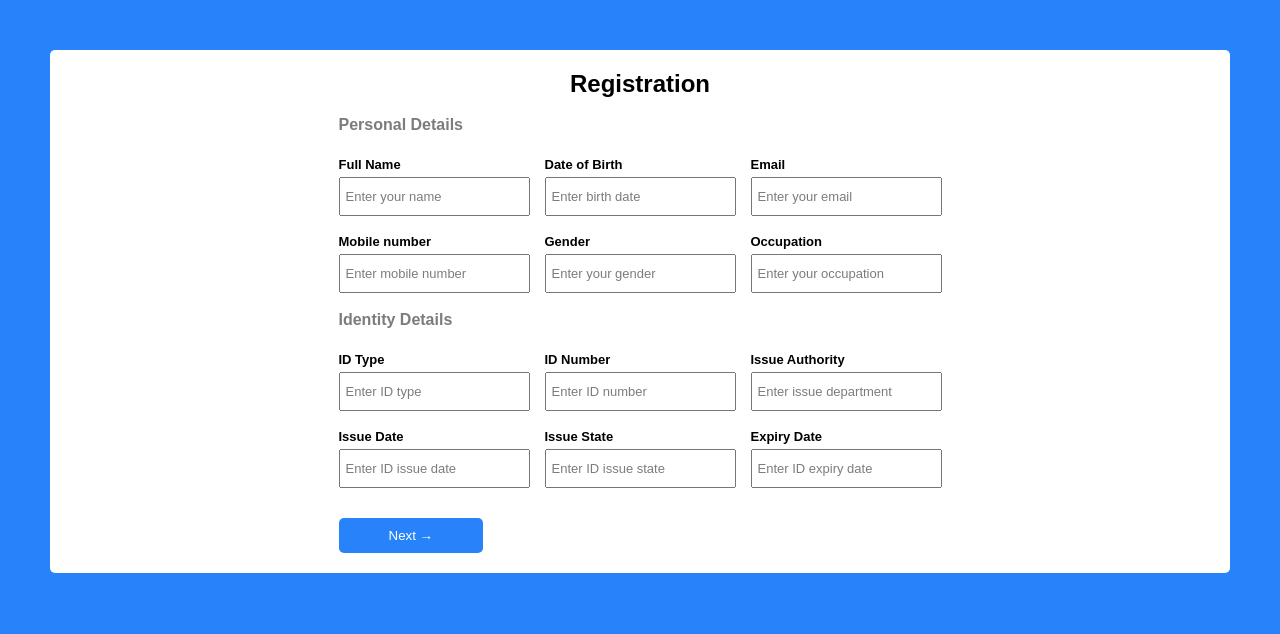
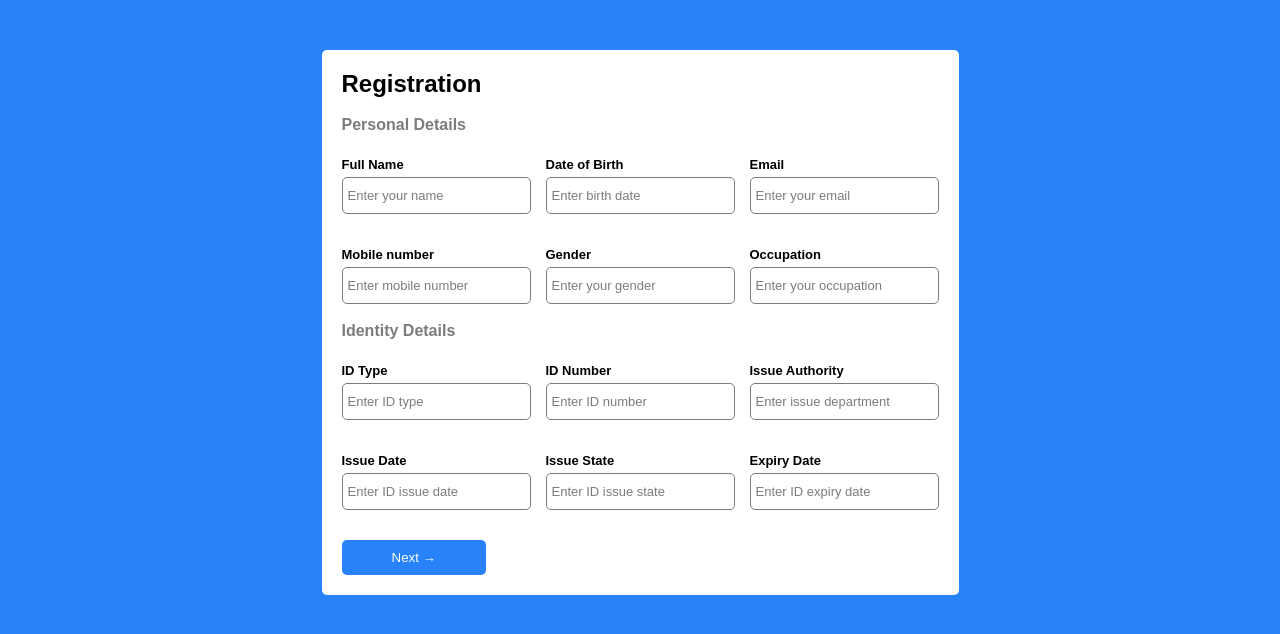
Before and after one commit to Kelvin-Peprah/multi-login, a plain HTML site: page index.html in a window 1280 px wide. Drawn offline with Linux system fonts and the light colour scheme.

Commit message:
login page

```diff
--- a/index.html
+++ b/index.html
@@ -11,70 +11,72 @@
   <body>
     <form>
       <h2>Registration</h2>
+      <p class="header">Personal Details</p>
       <div class="personal-container">
-        <p class="header">Personal Details</p>
         <div class="details-container">
           <div>
             <p>Full Name</p>
-          <input type="text" placeholder="Enter your name">
+          <input type="text" placeholder="Enter your name" required>
           </div>
           <div>
             <p>Date of Birth</p>
-          <input type="text" placeholder="Enter birth date">
+          <input type="text" placeholder="Enter birth date" required>
           </div>
           <div>
             <p>Email</p>
-            <input type="email" placeholder="Enter your email">
+            <input type="email" placeholder="Enter your email" required>
           </div>
         </div>
         <div class="details-container">
           <div>
             <p>Mobile number</p>
-          <input type="text" placeholder="Enter mobile number">
+          <input type="text" placeholder="Enter mobile number" required>
           </div>
           <div>
             <p>Gender</p>
-            <input type="text" placeholder="Enter your gender">
+            <input type="text" placeholder="Enter your gender" required>
           </div>
           <div>
             <p>Occupation</p>
-            <input type="text" placeholder="Enter your occupation">
+            <input type="text" placeholder="Enter your occupation" required>
           </div>
         </div>
       </div>
+      <p class="header">Identity Details</p>
       <div class="personal-container">
-        <p class="header">Identity Details</p>
         <div class="details-container">
           <div>
             <p>ID Type</p>
-          <input type="text" placeholder="Enter ID type">
+          <input type="text" placeholder="Enter ID type" required>
           </div>
           <div>
             <p>ID Number</p>
-            <input type="text" placeholder="Enter ID number">
+            <input type="text" placeholder="Enter ID number" required>
           </div>
           <div>
             <p>Issue Authority</p>
-          <input type="text" placeholder="Enter issue department">
+          <input type="text" placeholder="Enter issue department" required>
           </div>
         </div>
         <div class="details-container">
           <div>
             <p>Issue Date</p>
-          <input type="text" placeholder="Enter ID issue date">
+          <input type="text" placeholder="Enter ID issue date" required>
           </div>
           <div>
             <p>Issue State</p>
-            <input type="text" placeholder="Enter ID issue state">
+            <input type="text" placeholder="Enter ID issue state" required>
           </div>
           <div>
             <p>Expiry Date</p>
-          <input type="text" placeholder="Enter ID expiry date">
+          <input type="text" placeholder="Enter ID expiry date" required>
           </div>
         </div>
-        <div>
+      </div>
+      <div>
+        <a href="#">
           <button type="submit">Next &#8594</button>
-        </div>
+        </a>
       </div>
     </form>
   </body>
--- a/style.css
+++ b/style.css
@@ -4,26 +4,31 @@
 }
 body {
   background-color: rgb(40, 131, 250);
+  display: flex;
+  justify-content: center;
 }
 form {
   background-color: white;
   margin: 50px;
   padding: 20px;
   border-radius: 5px;
-  display: flex;
-  flex-direction: column;
-  align-items: center;
 }
 
 .personal-container {
   display: flex;
   flex-direction: column;
+  align-items: center;
+  gap: 15px;
 }
 
 .details-container {
   display: flex;
   flex-flow: row wrap;
   gap: 15px;
+}
+
+h2 {
+  text-align: justify;
 }
 
 p {
@@ -39,7 +44,8 @@ p {
 input {
   padding: 10px 5px;
   color: rgb(123, 124, 124);
-  border: 21x solid rgb(123, 124, 124);
+  border: 1px solid rgb(123, 124, 124);
+  border-radius: 5px;
 }
 
 .header {
```
Also changed, not shown: Aspected design.png (added).
